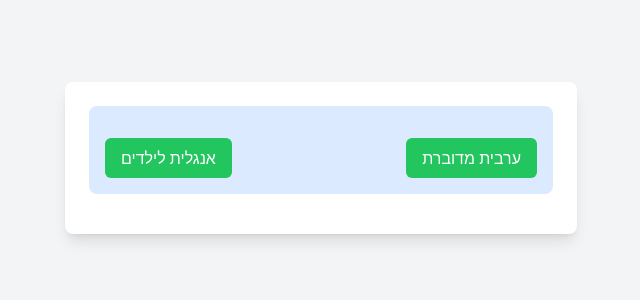
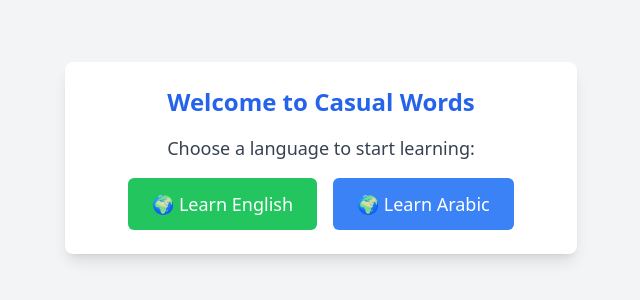
Before and after one commit to seportnoy80/Home, a plain HTML site: page index.html in a window 1280 px wide. Shown: the part 242-542 px from the top of the page, without its empty margins (319-959 px from the left). Drawn offline with nearby package versions, Linux system fonts and the light colour scheme.

Commit message:
Add files via upload

```diff
--- a/index.html
+++ b/index.html
@@ -1,32 +1,30 @@
 <!DOCTYPE html>
-<html lang="he">
+<html lang="en">
 <head>
-<!-- Google tag (gtag.js) -->
-<script async src="https://www.googletagmanager.com/gtag/js?id=G-1N9WJVNPBP"></script>
-<script>
-  window.dataLayer = window.dataLayer || [];
-  function gtag(){dataLayer.push(arguments);}
-  gtag('js', new Date());
-
-  gtag('config', 'G-1N9WJVNPBP');
-</script>
     <meta charset="UTF-8">
     <meta name="viewport" content="width=device-width, initial-scale=1.0">
-    <title>לימוד ערבית מדוברת ואנגלית לילדים</title>
+    <title>Casual Words</title>
     <script src="https://cdn.tailwindcss.com"></script>
 </head>
 <body class="bg-gray-100 flex items-center justify-center h-screen">
 
     <div class="bg-white p-6 rounded-lg shadow-lg text-center max-w-lg w-full">
+        <h1 class="text-2xl font-bold mb-4 text-blue-600">Welcome to Casual Words</h1>
 
+        <p class="text-lg text-gray-700 mb-4">Choose a language to start learning:</p>
 
-        <div class="flex justify-between items-center bg-blue-100 p-4 rounded-lg mb-4">
-		<a href="flashcards.html" class="mt-4 inline-block bg-green-500 text-white px-4 py-2 rounded-md hover:bg-green-600">אנגלית לילדים</a>
-		<BR>
-		<a href="flashcards.html" class="mt-4 inline-block bg-green-500 text-white px-4 py-2 rounded-md hover:bg-green-600">ערבית מדוברת</a>
+        <div class="flex justify-center space-x-4">
+            <a href="https://casual-words.com/English/"
+               class="bg-green-500 text-white px-6 py-3 rounded-md hover:bg-green-600 text-lg">
+               🌍 Learn English
+            </a>
 
+            <a href="https://casual-words.com/Arabic/"
+               class="bg-blue-500 text-white px-6 py-3 rounded-md hover:bg-blue-600 text-lg">
+               🌍 Learn Arabic
+            </a>
         </div>
-
+    </div>
 
 </body>
 </html>
```
